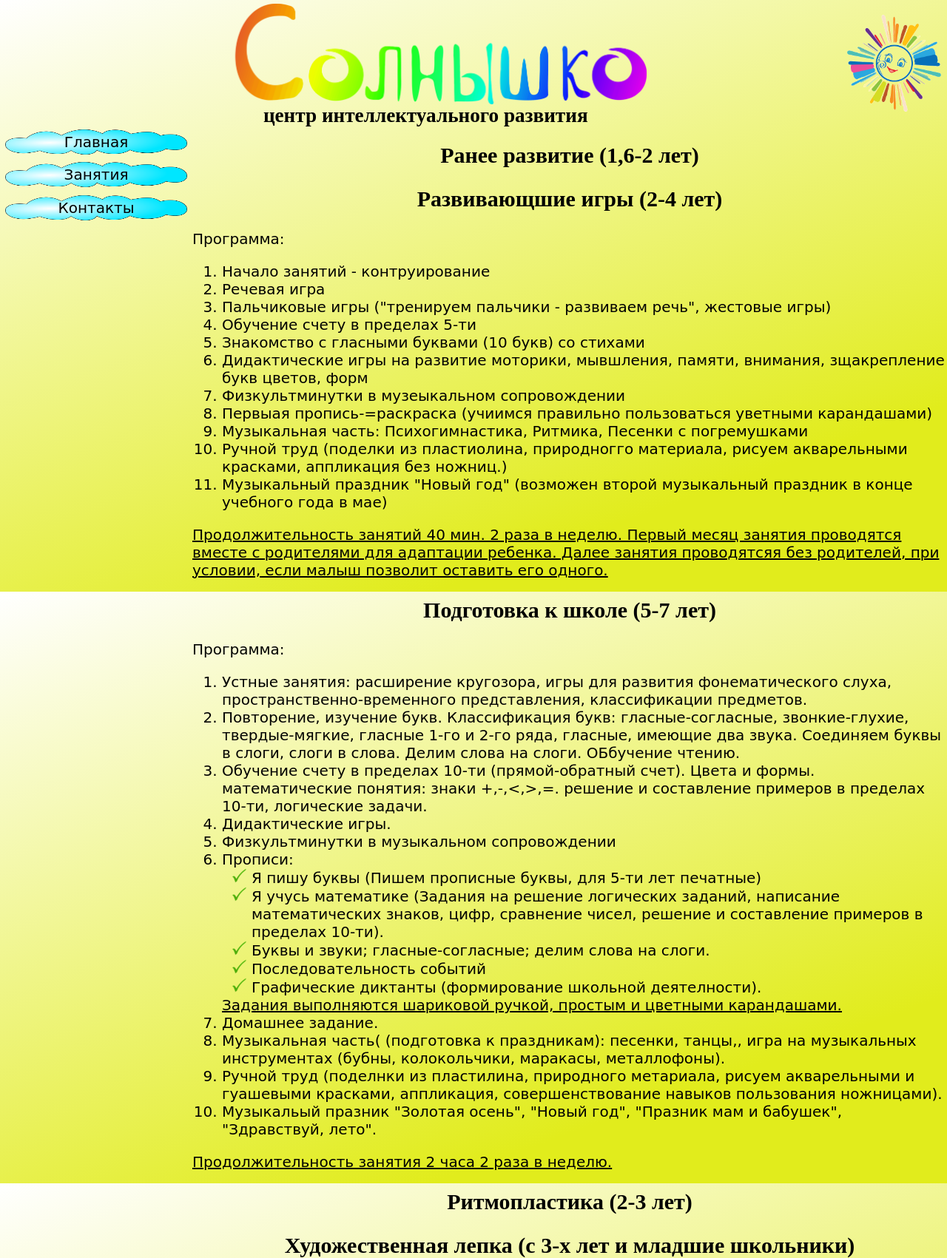
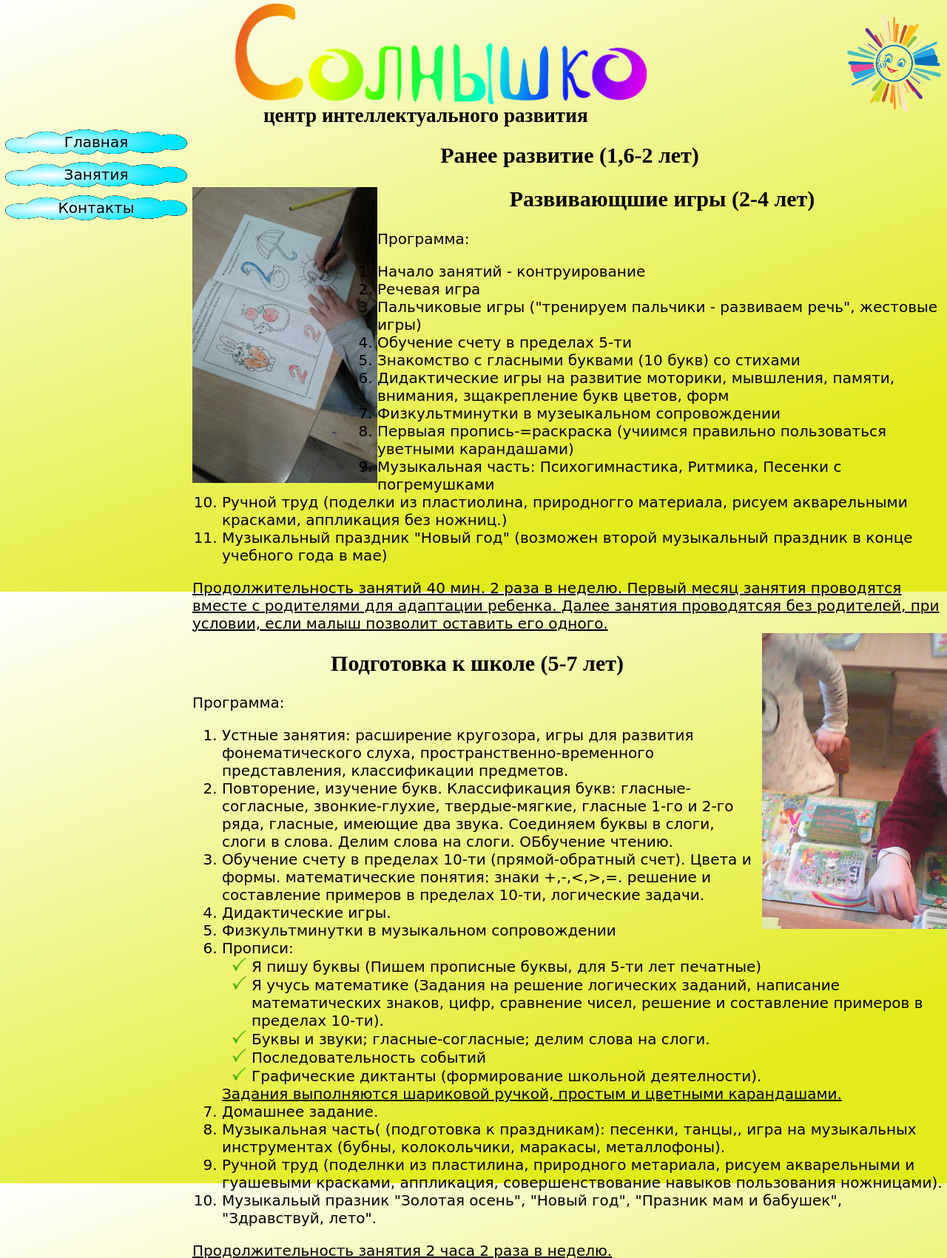
Before and after one commit to dragondmitriz/sunny.ru, a PHP site: page /lessons.php in a window 1280 px wide. Shown: the top 1701 px of the page at 74% size. Run offline with PHP 8.4, Linux system fonts and the light colour scheme.

Commit message:
реализация стилистики картинок

```diff
--- a/css/lessons.css
+++ b/css/lessons.css
@@ -1,3 +1,47 @@
+.lesson{
+    position: relative;
+    width: 100%;
+}
+
 .lesson-name{
     text-align: center;
 }
+
+.lesson-image{
+    position: relative;
+    top: 1px;
+    width: 250px;
+    height: 400px;
+    background-position: center;
+    background-size: cover;
+}
+
+#lesson1 .lesson-image{
+    float: left;
+    background-image: url("../content/lessons/1.jpg");
+}
+
+#lesson2 .lesson-image{
+    float: right;
+    background-image: url("../content/lessons/2.jpg");
+}
+
+#lesson3 .lesson-image{
+    float: left;
+    background-image: url("../content/lessons/3.jpg");
+}
+
+#lesson4 .lesson-image{
+    float: right;
+    background-image: url("../content/lessons/4.jpg");
+}
+
+#lesson5 .lesson-image{
+    float: left;
+    background-image: url("../content/lessons/5.jpg");
+}
+
+#lesson6 .lesson-image{
+    float: right;
+    background-image: url("../content/lessons/6.jpg");
+}
--- a/lessons.php
+++ b/lessons.php
@@ -22,7 +22,7 @@
     </nav>
     <div class="lessons">
         <!--Ранее развитие-->
-        <div class="lesson">
+        <div id="lesson1" class="lesson">
                 <h2 class="lesson-name">Ранее развитие (1,6-2 лет)</h2>
                 <div class="lesson-description">
 
@@ -30,7 +30,7 @@
             <div class="lesson-image"></div>
         </div>
         <!--Развивающшие игры-->
-        <div class="lesson">
+        <div id="lesson2" class="lesson">
                 <h2 class="lesson-name">Развивающшие игры (2-4 лет)</h2>
                 <div class="lesson-description">
                     Программа:
@@ -53,7 +53,7 @@
             <div class="lesson-image"></div>
         </div>
         <!--Подготовка к школе-->
-        <div class="lesson">
+        <div id="lesson3" class="lesson">
                 <h2 class="lesson-name">Подготовка к школе (5-7 лет)</h2>
                 <div class="lesson-description">
                     Программа:
@@ -87,7 +87,7 @@
             <div class="lesson-image"></div>
         </div>
         <!--Ритмопластика-->
-        <div class="lesson">
+        <div id="lesson4" class="lesson">
                 <h2 class="lesson-name">Ритмопластика (2-3 лет)</h2>
                 <div class="lesson-description">
 
@@ -95,7 +95,7 @@
             <div class="lesson-image"></div>
         </div>
         <!--Художественная лепка-->
-        <div class="lesson">
+        <div id="lesson5" class="lesson">
                 <h2 class="lesson-name">Художественная лепка (с 3-х лет и младшие школьники)</h2>
                 <div class="lesson-description">
                     <u>Продолжительность занятия 1 час 1 раз в неделю (суббота).</u>
@@ -103,7 +103,7 @@
             <div class="lesson-image"></div>
         </div>
         <!--Помощь школьнику-->
-        <div class="lesson">
+        <div id="lesson6" class="lesson">
                 <h2 class="lesson-name">Помощь школьнику (1-4 класс)</h2>
                 <div class="lesson-description">
                     Ликвидация пробелов знаний школьной программы.
```
